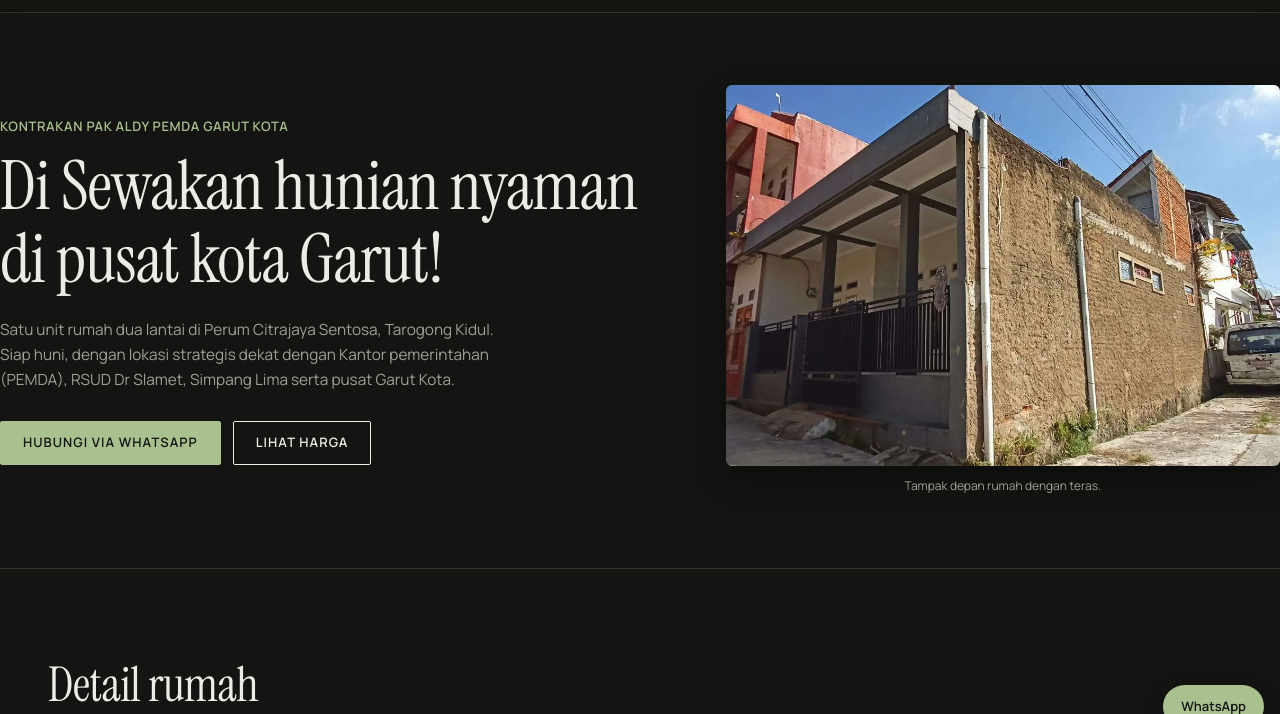
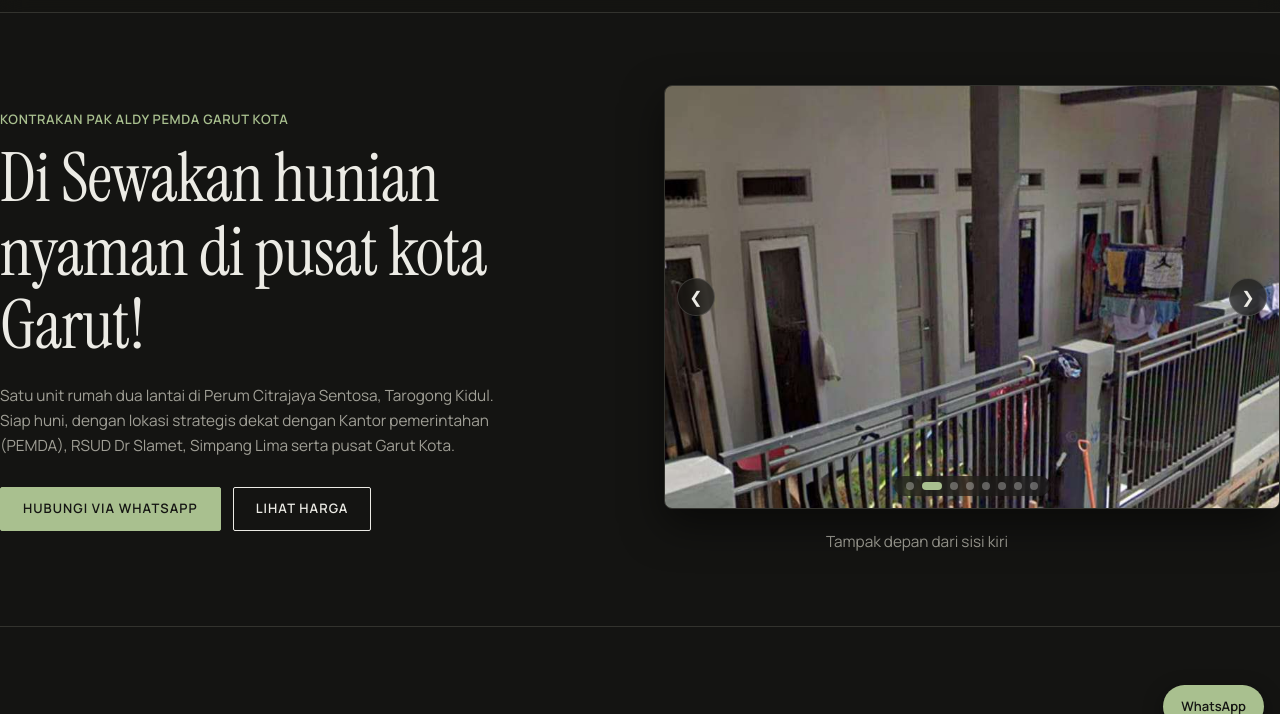
Before and after one commit to SasakaBale01/SASAKA-BALE-PROPERTY-, a plain HTML site: page kontrakan-pak-aldy.html in a window 1280 px wide. Shown: the part 56-770 px from the top of the page. Drawn offline with Linux system fonts and the light colour scheme.

Commit message:
Implement auto-slide carousel in hero section
Added an auto-slide carousel feature to the hero section, including styles and JavaScript functionality for navigation and dynamic dot indicators.

```diff
--- a/kontrakan-pak-aldy.html
+++ b/kontrakan-pak-aldy.html
@@ -19,6 +19,7 @@
   --serif:'Instrument Serif',Georgia,serif; --sans:'Manrope',system-ui,sans-serif;
   --pad:clamp(16px,4vw,48px);
   --safe-l:env(safe-area-inset-left,0px); --safe-r:env(safe-area-inset-right,0px);
+  --ease:cubic-bezier(0.16, 1, 0.3, 1);
 }
 *{box-sizing:border-box;margin:0;padding:0}
 html{scroll-behavior:smooth;-webkit-text-size-adjust:100%;scroll-padding-top:72px}
@@ -56,7 +57,7 @@ nav{display:flex;align-items:center;justify-content:space-between;height:68px}
   .menu a,.menu a.outline{padding:16px var(--pad);border:0;border-top:1px solid var(--line);border-radius:0;width:100%}
 }
 
-/* Responsive Hero Layout */
+/* Hero & Auto-Slide Carousel */
 .hero{padding:clamp(32px,6vw,72px) 0}
 .hero-grid{
   display:grid;
@@ -65,7 +66,7 @@ nav{display:flex;align-items:center;justify-content:space-between;height:68px}
   align-items:center;
 }
 @media(min-width:880px){
-  .hero-grid{grid-template-columns: 1.1fr 0.9fr;}
+  .hero-grid{grid-template-columns: 1fr 1fr;}
 }
 
 .hero small{display:block;color:var(--accent);font-size:13px;letter-spacing:.05em;margin-bottom:12px;text-transform:uppercase;font-weight:600}
@@ -77,9 +78,93 @@ h1{font:400 clamp(32px, 5.5vw, 68px)/1.08 var(--serif);letter-spacing:-.01em}
 .btn.solid{background:var(--accent);border-color:var(--accent);color:#141412}
 .btn.solid:hover{background:var(--text);border-color:var(--text)}
 
-.cover img{width:100%;height:auto;aspect-ratio:4/3;object-fit:cover;border-radius:6px;box-shadow:0 12px 32px rgba(0,0,0,0.4)}
-@media(min-width:880px){.cover img{aspect-ratio:16/11}}
-.cover figcaption{margin-top:10px;font-size:12px;color:var(--muted);text-align:center}
+/* Carousel Slider Style */
+.slider-container{
+  position:relative;
+  width:100%;
+  border-radius:8px;
+  overflow:hidden;
+  border:1px solid var(--line);
+  box-shadow:0 16px 40px rgba(0,0,0,0.5);
+  background:var(--surface);
+}
+.slider-track{
+  display:flex;
+  transition:transform 0.6s var(--ease);
+  width:100%;
+}
+.slide{
+  min-width:100%;
+  position:relative;
+  user-select:none;
+}
+.slide img{
+  width:100%;
+  aspect-ratio:16/11;
+  object-fit:cover;
+  cursor:zoom-in;
+  display:block;
+}
+@media(max-width:600px){
+  .slide img{aspect-ratio:4/3;}
+}
+
+/* Navigasi Panah & Titik Slider */
+.slider-arrow{
+  position:absolute;
+  top:50%;
+  transform:translateY(-50%);
+  background:rgba(20,20,18,0.65);
+  color:var(--text);
+  border:1px solid rgba(255,255,255,0.15);
+  width:38px;
+  height:38px;
+  border-radius:50%;
+  display:flex;
+  align-items:center;
+  justify-content:center;
+  cursor:pointer;
+  z-index:5;
+  backdrop-filter:blur(8px);
+  transition:all 0.3s ease;
+  font-size:16px;
+}
+.slider-arrow:hover{background:var(--accent);color:#141412;border-color:var(--accent);}
+.slider-arrow.prev{left:12px;}
+.slider-arrow.next{right:12px;}
+
+.slider-dots{
+  position:absolute;
+  bottom:12px;
+  left:50%;
+  transform:translateX(-50%);
+  display:flex;
+  gap:8px;
+  z-index:5;
+  background:rgba(20,20,18,0.6);
+  padding:6px 12px;
+  border-radius:20px;
+  backdrop-filter:blur(8px);
+}
+.dot{
+  width:8px;
+  height:8px;
+  border-radius:50%;
+  background:rgba(255,255,255,0.3);
+  cursor:pointer;
+  transition:all 0.3s ease;
+}
+.dot.active{
+  background:var(--accent);
+  width:20px;
+  border-radius:10px;
+}
+.slide-caption{
+  margin-top:10px;
+  font-size:13px;
+  color:var(--muted);
+  text-align:center;
+}
 
 /* Sections & Grid Layouts */
 section{padding:clamp(48px, 7vw, 96px) 0;border-top:1px solid var(--line)}
@@ -92,7 +177,7 @@ ul.clean{list-style:none}
 ul.clean li{padding:10px 0;border-bottom:1px solid var(--line);font-size:15px}
 ul.clean li span{display:block;font-size:12px;color:var(--muted);margin-top:2px}
 
-/* Prices Section Auto-fit */
+/* Prices Section */
 .prices{display:grid;grid-template-columns:repeat(auto-fit, minmax(min(100%, 220px), 1fr));gap:16px}
 .price{padding:clamp(20px, 3vw, 32px);background:var(--surface);border:1px solid var(--line);border-radius:4px;display:flex;flex-direction:column;justify-content:space-between}
 .price .dur{color:var(--muted);font-size:13px;text-transform:uppercase;letter-spacing:.08em}
@@ -151,7 +236,7 @@ footer .wrap{display:flex;justify-content:space-between;flex-wrap:wrap;gap:12px}
 </header>
 
 <main id="top">
-  <!-- HERO SECTION AUTO-FIT -->
+  <!-- HERO SECTION WITH AUTO SLIDE CAROUSEL -->
   <div class="wrap hero">
     <div class="hero-grid">
       <div>
@@ -163,10 +248,26 @@ footer .wrap{display:flex;justify-content:space-between;flex-wrap:wrap;gap:12px}
           <a class="btn" href="#harga">Lihat harga</a>
         </div>
       </div>
-      <figure class="cover">
-        <img src="Tampak%20Depan%20Kanan%20HOOK.jpg" alt="Tampak depan rumah dua lantai di Garut" data-zoom>
-        <figcaption>Tampak depan rumah dengan teras.</figcaption>
-      </figure>
+
+      <!-- AUTO SLIDE HERO SLIDER -->
+      <div>
+        <div class="slider-container" id="heroSlider">
+          <button class="slider-arrow prev" id="slidePrev" aria-label="Sebelumnya">❮</button>
+          <button class="slider-arrow next" id="slideNext" aria-label="Berikutnya">❯</button>
+          <div class="slider-track" id="sliderTrack">
+            <div class="slide"><img src="Tampak%20Depan%20Kanan%20HOOK.jpg" alt="Tampak depan rumah dengan teras" data-caption="Tampak depan rumah (HOOK)" data-zoom></div>
+            <div class="slide"><img src="Tampak%20Depan%20kiri%20POV%20GMAPS.jpg" alt="Tampak depan dari sisi kiri" data-caption="Tampak depan dari sisi kiri" data-zoom></div>
+            <div class="slide"><img src="Ruang%20Keluarga%20%2Bbisa%20jadi%20kamar%20tambahan.jpg" alt="Ruang keluarga" data-caption="Ruang keluarga (bisa jadi kamar tambahan)" data-zoom></div>
+            <div class="slide"><img src="Kamar%20Tidur.jpg" alt="Kamar tidur utama" data-caption="Kamar tidur utama" data-zoom></div>
+            <div class="slide"><img src="Dapur%20Tangga%20wc.jpg" alt="Dapur dan tangga" data-caption="Area dapur & tangga ke lantai 2" data-zoom></div>
+            <div class="slide"><img src="WC.jpg" alt="Kamar mandi" data-caption="Kamar mandi" data-zoom></div>
+            <div class="slide"><img src="Gudang%20Kecil%20dan%20tempat%20jemuran.jpg" alt="Gudang dan jemuran" data-caption="Gudang kecil & tempat jemuran" data-zoom></div>
+            <div class="slide"><img src="pemandangan.jpg" alt="Pemandangan lantai 2" data-caption="Pemandangan dari lantai 2" data-zoom></div>
+          </div>
+          <div class="slider-dots" id="sliderDots"></div>
+        </div>
+        <p class="slide-caption" id="slideCaptionText">Tampak depan rumah (HOOK)</p>
+      </div>
     </div>
   </div>
 
@@ -329,6 +430,64 @@ footer .wrap{display:flex;justify-content:space-between;flex-wrap:wrap;gap:12px}
     lb.addEventListener("click", function(){ lb.classList.remove("open"); });
     document.addEventListener("keydown", function(e){ if(e.key === "Escape") lb.classList.remove("open"); });
   }
+
+  // AUTO-SLIDE INTERACTIVE HERO CAROUSEL SCRIPT
+  var track = document.getElementById("sliderTrack");
+  var slides = document.querySelectorAll("#sliderTrack .slide");
+  var dotsContainer = document.getElementById("sliderDots");
+  var captionText = document.getElementById("slideCaptionText");
+  var prevBtn = document.getElementById("slidePrev");
+  var nextBtn = document.getElementById("slideNext");
+  var currentIndex = 0;
+  var slideInterval;
+
+  // Render Dots Dynamically
+  slides.forEach(function(_, idx) {
+    var dot = document.createElement("div");
+    dot.classList.add("dot");
+    if(idx === 0) dot.classList.add("active");
+    dot.addEventListener("click", function() { goToSlide(idx); resetTimer(); });
+    dotsContainer.appendChild(dot);
+  });
+
+  var dots = document.querySelectorAll(".dot");
+
+  function updateSlider() {
+    track.style.transform = "translateX(-" + (currentIndex * 100) + "%)";
+    dots.forEach(function(d, i){ d.classList.toggle("active", i === currentIndex); });
+    var currentImg = slides[currentIndex].querySelector("img");
+    if(currentImg && captionText) {
+      captionText.textContent = currentImg.getAttribute("data-caption") || "";
+    }
+  }
+
+  function goToSlide(index) {
+    currentIndex = (index + slides.length) % slides.length;
+    updateSlider();
+  }
+
+  function nextSlide() { goToSlide(currentIndex + 1); }
+  function prevSlide() { goToSlide(currentIndex - 1); }
+
+  if(nextBtn) nextBtn.addEventListener("click", function(){ nextSlide(); resetTimer(); });
+  if(prevBtn) prevBtn.addEventListener("click", function(){ prevSlide(); resetTimer(); });
+
+  function startTimer() { slideInterval = setInterval(nextSlide, 3500); }
+  function resetTimer() { clearInterval(slideInterval); startTimer(); }
+
+  startTimer();
+
+  // Touch Swipe Gesture for Slider
+  var sliderContainer = document.getElementById("heroSlider");
+  var startX = 0;
+  if(sliderContainer) {
+    sliderContainer.addEventListener("touchstart", function(e){ startX = e.touches[0].clientX; }, {passive:true});
+    sliderContainer.addEventListener("touchend", function(e){
+      var diffX = startX - e.changedTouches[0].clientX;
+      if(diffX > 40) { nextSlide(); resetTimer(); }
+      else if(diffX < -40) { prevSlide(); resetTimer(); }
+    }, {passive:true});
+  }
 </script>
 </body>
 </html>
```
